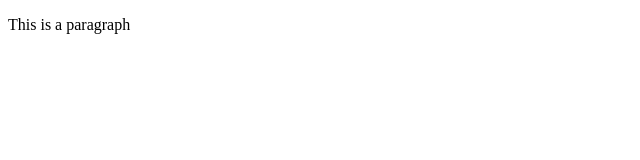
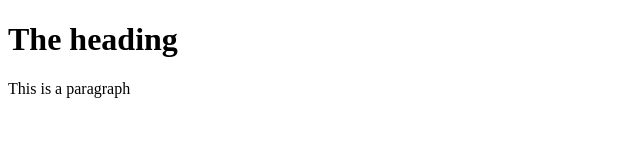
Before and after one commit to Fatima-Malek15/gitProject, a plain HTML site: page index.html in a window 1280 px wide. Shown: the whole page, without its empty margins (0-640 px from the left). Drawn offline with Linux system fonts and the light colour scheme.

Commit message:
Update index.html

```diff
--- a/index.html
+++ b/index.html
@@ -6,6 +6,7 @@
     <title>Document</title>
 </head>
 <body>
+    <h1>The heading</h1>
     <p>This is a paragraph</p>
 
 </body>
```
